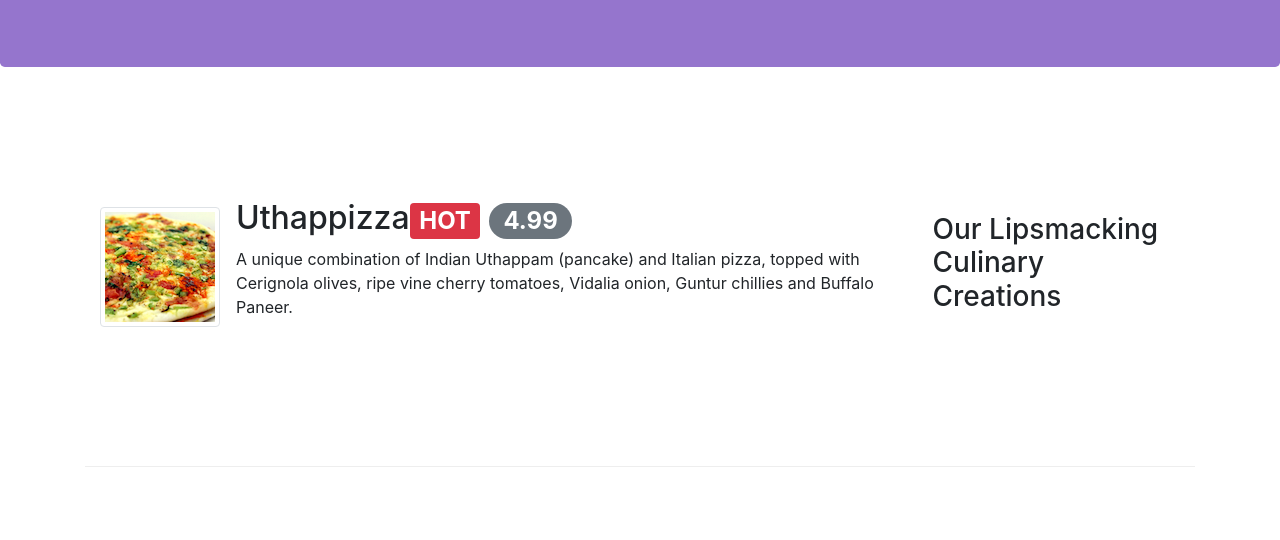
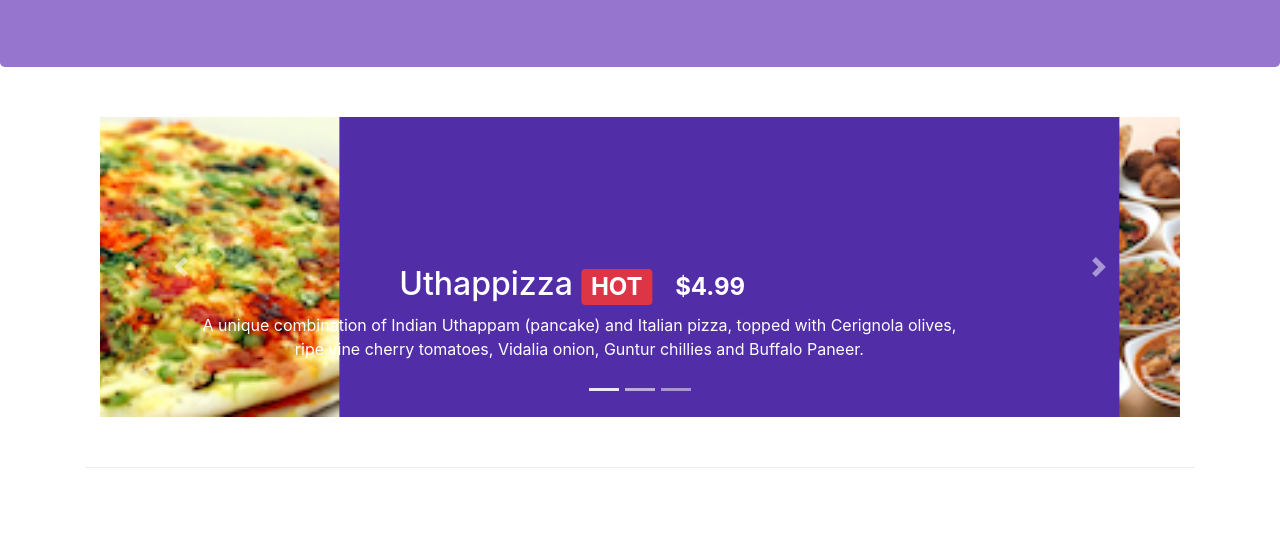
Before and after one commit to edublanco/courseraBootstrap1raSemana, a plain HTML site: page index.html in a window 1280 px wide. Shown: the part 255-795 px from the top of the page. Drawn offline with nearby package versions, Linux system fonts and the light colour scheme.

Commit message:
carrusel

```diff
--- a/css/style.css
+++ b/css/style.css
@@ -52,3 +52,18 @@
     border-bottom: 1px solid #ddd;
     padding: 10px;
 }
+
+.carousel {
+    background:#512DA8;
+}
+
+.carousel-item {
+  height: 300px;
+}
+
+.carousel-item img {
+    position: absolute;
+    top: 0;
+    left: 0;
+    min-height: 300px;
+}
--- a/index.html
+++ b/index.html
@@ -141,6 +141,61 @@
     </header>
 
     <div class ="container">
+        <div class="row row-content">
+            <div class="col">
+                <div id="mycarousel" class="carousel slide" data-ride="carousel">
+                    <div class="carousel-inner" role="listbox">
+                        <div class="carousel-item active">
+                            <img class="d-block img-fluid"
+                                src="img/uthappizza.png" alt="Uthappizza">
+                            <div class="carousel-caption d-none d-md-block">
+                                <h2>Uthappizza <span class="badge badge-danger">HOT</span> <span class="badge badge-pill badge-default">$4.99</span></h2>
+                                <p class="d-none d-sm-block">A unique combination of Indian Uthappam (pancake) and Italian pizza, topped with Cerignola olives, ripe vine cherry tomatoes, Vidalia onion, Guntur chillies and Buffalo Paneer.</p>
+
+                            </div>
+                        </div>
+                        <div class="carousel-item">
+                            <img class="d-block img-fluid"
+                                src="img/buffet.png" alt="Uthappizza">
+
+                                <div class="carousel-caption d-none d-md-block">
+                                    <h2 >Weekend Grand Buffet <span class=" badge badge-danger"> NEW </span> </h2>
+                                    <p class="d-none d-sm-block">Featuring mouthwatering combinations with a choice of five different salads, six enticing appetizers, six main entrees and five choicest desserts. Free flowing bubbly and soft drinks. All for just $19.99 per person </p>
+                                </div>
+
+                        </div>
+                        <div class="carousel-item">
+                            <img class="d-block img-fluid"
+                                src="img/alberto.png" alt="Uthappizza">
+
+                                <div class="carousel-caption d-none d-md-block">
+                                    <h2 >Alberto Somayya</h2>
+                                    <h4>Executive Chef</h4>
+                                    <p class="d-none d-sm-block">Award winning three-star Michelin chef with wide
+                                        International experience having worked closely with
+                                        whos-who in the culinary world, he specializes in
+                                        creating mouthwatering Indo-Italian fusion experiences.
+                                        </p>
+                                    </div>
+
+                        </div>
+                    </div>
+                    <ol class="carousel-indicators">
+                        <li data-target="#mycarousel" data-slide-to="0" class="active"></li>
+                        <li data-target="#mycarousel" data-slide-to="1"></li>
+                        <li data-target="#mycarousel" data-slide-to="2"></li>
+                    </ol>
+                    <a class="carousel-control-prev" href="#mycarousel" role="button" data-slide="prev">
+                        <span class="carousel-control-prev-icon"></span>
+                    </a>
+                    <a class="carousel-control-next" href="#mycarousel" role="button" data-slide="next">
+                        <span class="carousel-control-next-icon"></span>
+                    </a>
+                </div>
+
+             </div>
+        </div>
+
         <div class = "row row-content align-items-center">
             <div class="col-12 col-sm-4 order-sm-last col-md-3">
                 <h3>Our Lipsmacking Culinary Creations</h3>
```
